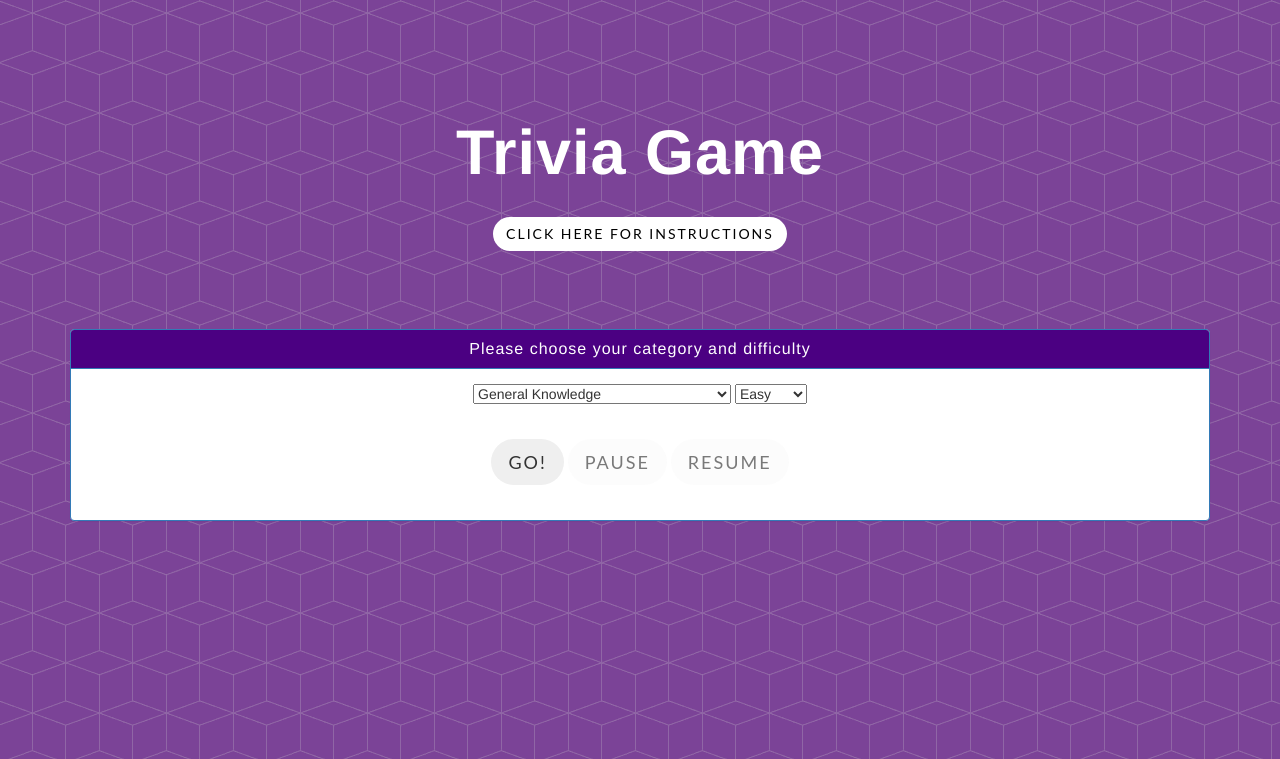
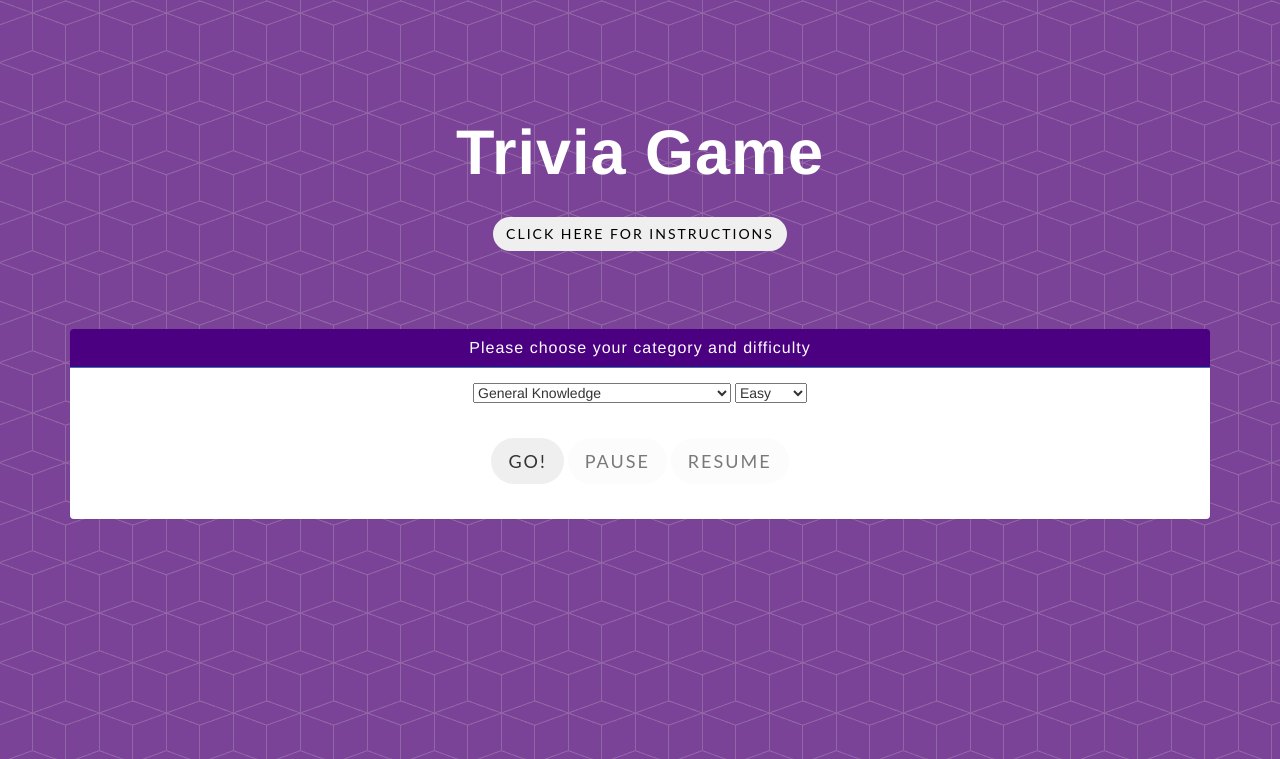
Before and after one commit to TylerOlli/Trivia-Game, a PHP site: page / in a window 1280 px wide. Shown: the top 759 px of the page. Run offline with PHP 8.4, Linux system fonts and the light colour scheme; some libraries are stand-ins or nearby versions.

Commit message:
Removed borders

```diff
--- a/assets/css/style.css
+++ b/assets/css/style.css
@@ -1,12 +1,3 @@
-#instructions {
-background-color: white;
-}
-
-#instructions:hover {
-color: white;
-background-color: yellow;
-}
-
 #select-button:hover {
 color: white;
 background-color: green;
--- a/assets/javascript/game.js
+++ b/assets/javascript/game.js
@@ -218,7 +218,8 @@ document.addEventListener("DOMContentLoaded", function(){
     callTrivia(selectBox.item(index1).id, difficultyBox.item(index2).id);
 
     $("#jumbotron").slideUp();
-    $("#row1").show('slide', {direction: 'right'}, 1000);
+    $("#row1").show('slide', {direction: 'left'}, 1000);
+
   }
 
   pauseButton.onclick = function(){
--- a/index.html
+++ b/index.html
@@ -30,7 +30,7 @@
 			<div class="row">
 				<div class="col-lg-12">
 
-					<div class="panel panel-primary">
+					<div class="panel panel-primary" style="border-style:none;">
 						<div class="panel-heading" style="background-color:#4B0082;">
 							<h3 class="panel-title text-center">Please choose your category and difficulty</h3>
 						</div>
```
